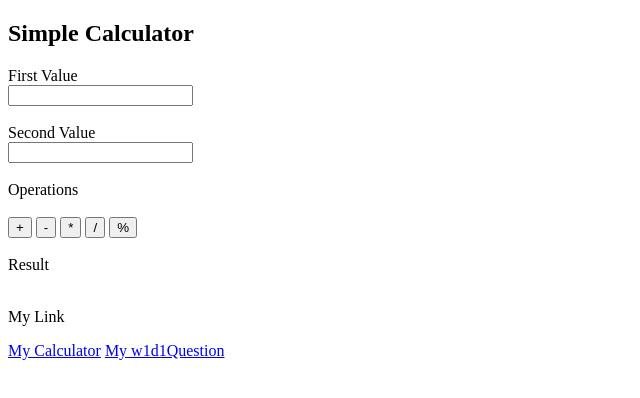
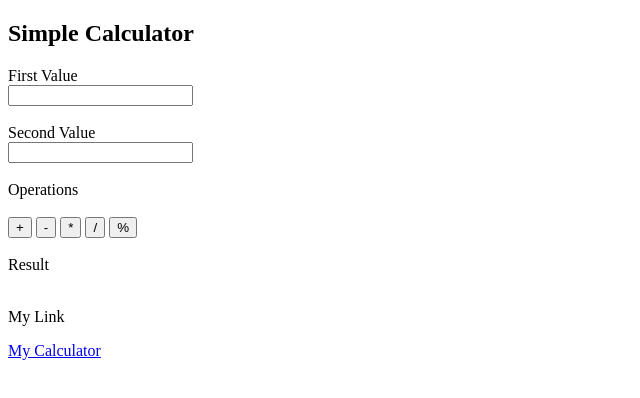
Before and after one commit to abateWT/abateWT.github.io, a plain HTML site: page cs315/calculator.html in a window 1280 px wide. Shown: the whole page, without its empty margins (0-640 px from the left). Drawn offline with Linux system fonts and the light colour scheme.

Commit message:
Update calculator.html

```diff
--- a/cs315/calculator.html
+++ b/cs315/calculator.html
@@ -57,6 +57,6 @@ function myfunction5() {
     <div id="ans4"></div>
     <div id="ans5"></div>
     <p>My Link</p>
-    <a href="calculator.html">My Calculator<a> <a href="index02.html">My w1d1Question <a>
+    <a href="calculator.html">My Calculator<a>
 </body>
 </html>
```
